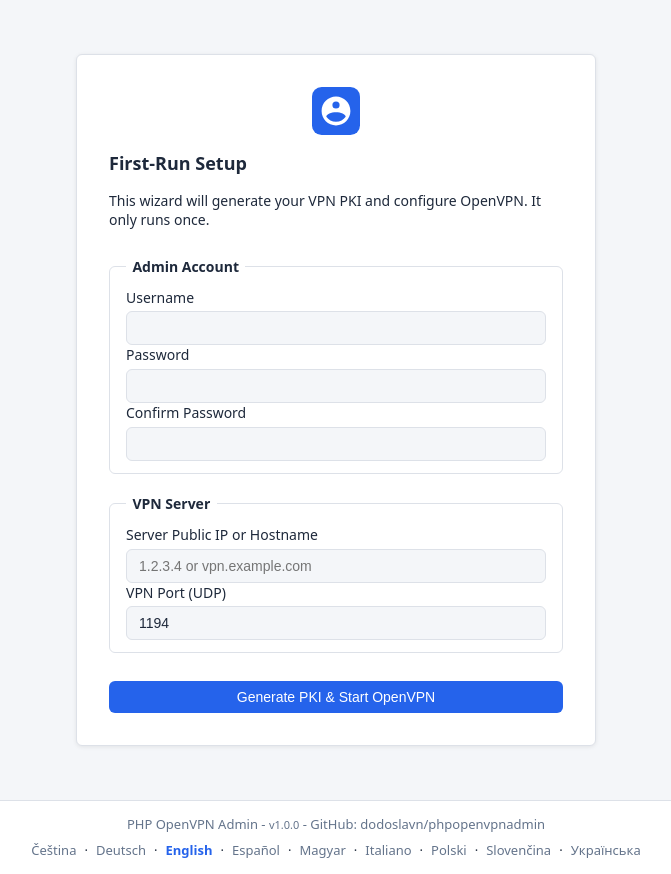
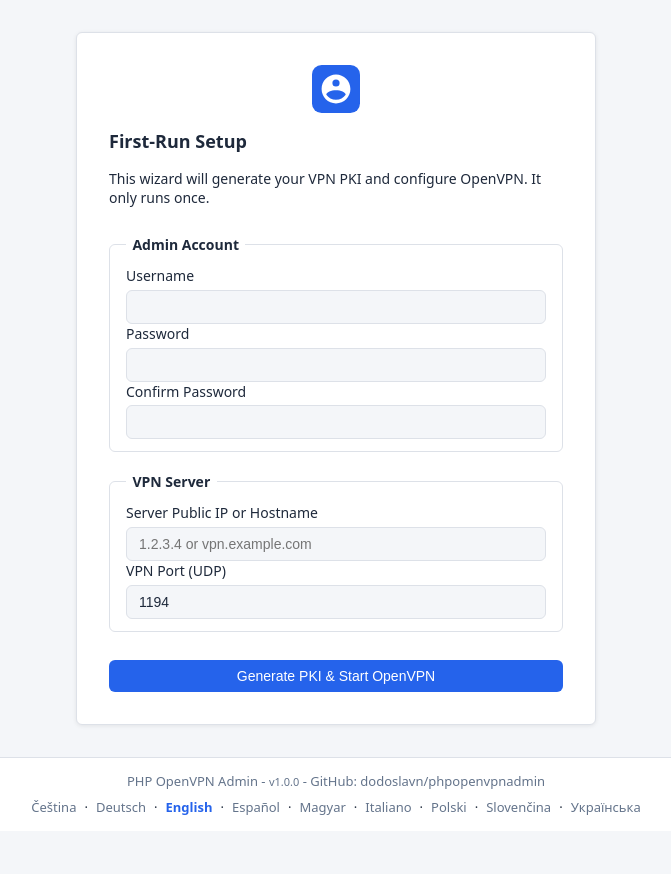
Before and after one commit to dodoslavn/phpopenvpnadmin, a PHP site: page /setup/wizard.php in a window 1280 px wide. Shown: the whole page, without its empty margins (304-975 px from the left). After the commit the page ends 815 px from the top, so only its background shows below. Run offline with PHP 8.4, Linux system fonts and the light colour scheme; some libraries are stand-ins or nearby versions.

Commit message:
Fix login page: remove duplicate min-height pushing footer off-screen, add app name
Co-Authored-By: Claude Sonnet 4.6 <noreply@anthropic.com>

```diff
--- a/assets/style.css
+++ b/assets/style.css
@@ -227,11 +227,11 @@ footer {
 
 /* ── Login / Wizard ──────────────────────────────── */
 .login-wrap, .wizard-wrap {
-    min-height: 100vh;
     display: flex;
     align-items: center;
     justify-content: center;
     background: var(--bg);
+    padding: 2rem 1rem;
 }
 .login-box, .wizard-box {
     background: var(--surface);
@@ -247,6 +247,7 @@ footer {
 }
 .wizard-box { max-width: 520px; }
 .login-box h1, .wizard-box h1 { font-size: 18px; }
+.login-app-name { font-size: 15px; font-weight: 600; color: var(--primary); text-align: center; margin-bottom: -.25rem; }
 .login-box img, .wizard-box img { align-self: center; }
 .login-box form, .wizard-box form { display: flex; flex-direction: column; gap: .75rem; }
 .login-box form button, .wizard-box form button { width: 100%; justify-content: center; margin-top: .5rem; }
--- a/web/login.php
+++ b/web/login.php
@@ -41,6 +41,7 @@ html_head(t('login.title'));
 <div class="login-wrap">
     <div class="login-box">
         <img src="/assets/logo.svg" alt="logo" height="48">
+        <div class="login-app-name"><?= h(APP_NAME) ?></div>
         <h1><?= t('login.title') ?></h1>
         <?php if ($error): ?>
             <?php flash($error, 'error'); ?>
```
